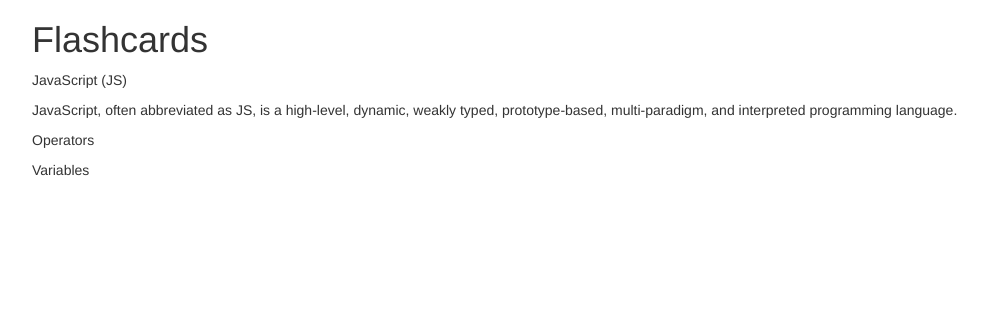
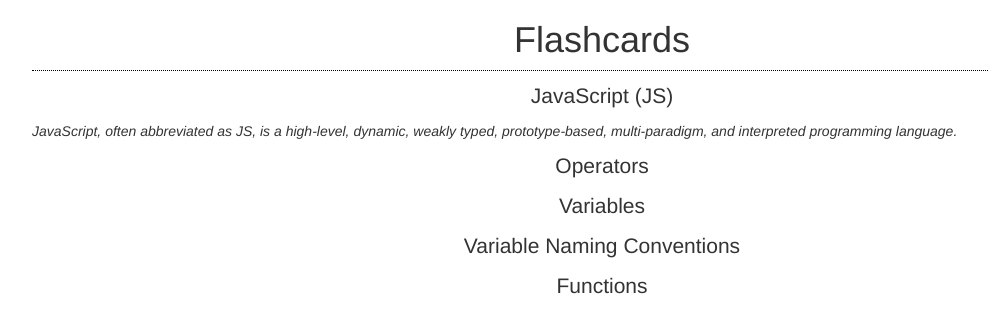
Before and after one commit to grepcats/flashcards, a plain HTML site: page index.html in a window 1280 px wide. Both pictures are taken after a click on the element "JavaScript (JS)". Shown: the whole page, without its empty margins (38-1026 px from the left). Drawn offline with Linux system fonts and the light colour scheme.

Commit message:
add syling to flashcards

```diff
--- a/css/styles.css
+++ b/css/styles.css
@@ -1,3 +1,25 @@
+h1 {
+  text-align: center;
+  border-bottom: 1px dotted black;
+  padding-bottom: 10px;
+}
 .definition {
   display:none;
 }
+
+.term {
+  font-size: 1.5em;
+  text-align: center;
+}
+
+.definition {
+  font-style: italic;
+}
+
+/*
+.card {
+  width: 200px;
+  border: 1px solid black;
+  padding: 10px;
+}
+*/
--- a/index.html
+++ b/index.html
@@ -10,7 +10,7 @@
   <body>
     <div class="container">
       <h1>Flashcards</h1>
-      <div>
+      <div class="card">
         <p class="term" id="js">JavaScript (JS)</p>
         <p class="definition" id="js-def">JavaScript, often abbreviated as JS, is a high-level, dynamic, weakly typed, prototype-based, multi-paradigm, and interpreted programming language.</p>
       </div>
@@ -21,6 +21,16 @@
       <div>
         <p class="term" id="variable">Variables</p>
         <p class="definition" id="variable-def">A variable is a value that can change, depending on conditions or on information passed to the program</p>
+      </div>
+      <div>
+        <p class="term" id="var-nam">Variable Naming Conventions</p>
+        <p class="definition" id="var-nam-def">JavaScript variables should start with a letter and use camelCase</p>
+      </div>
+      <div>
+        <p class="term" id="func">Functions</p>
+        <p class="definition" id="func-def">A JavaScript function is a block of code designed to perform a particular task.</p>
+      </div>
+
 
 
 
```
